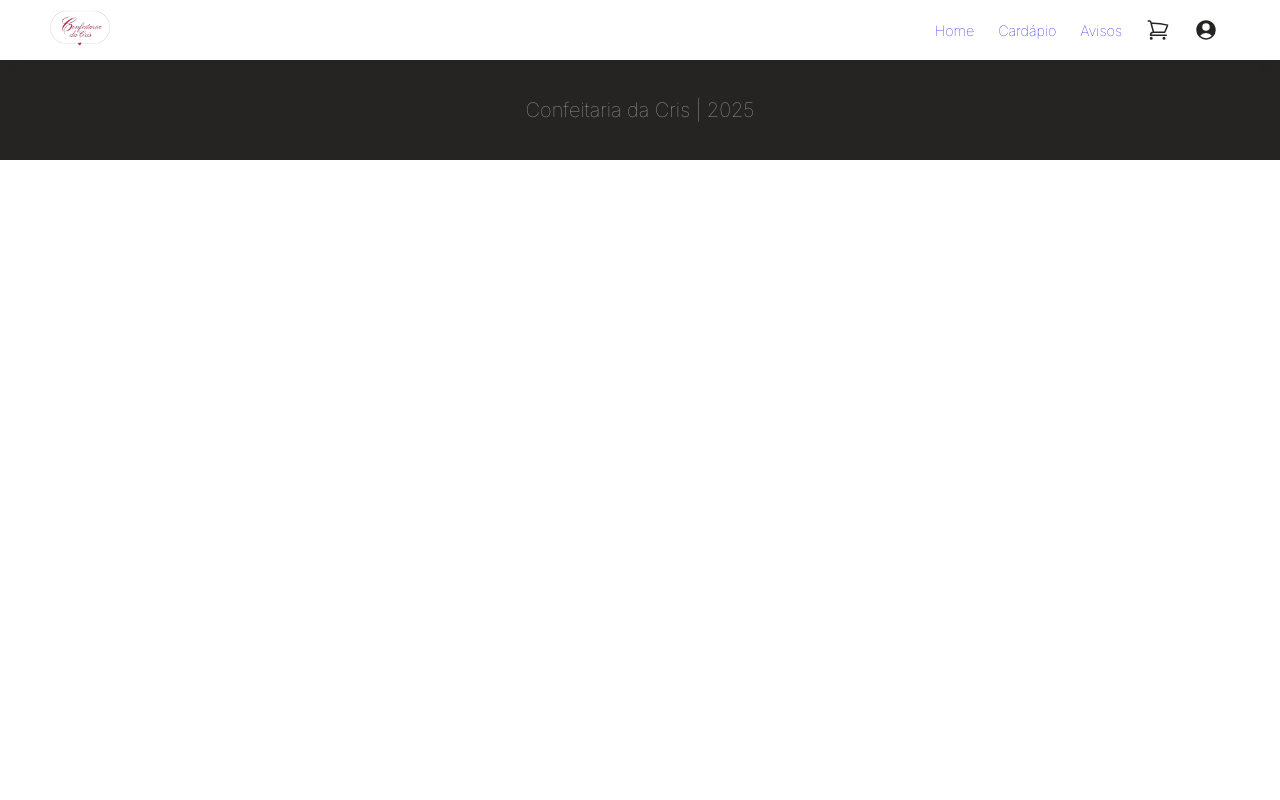
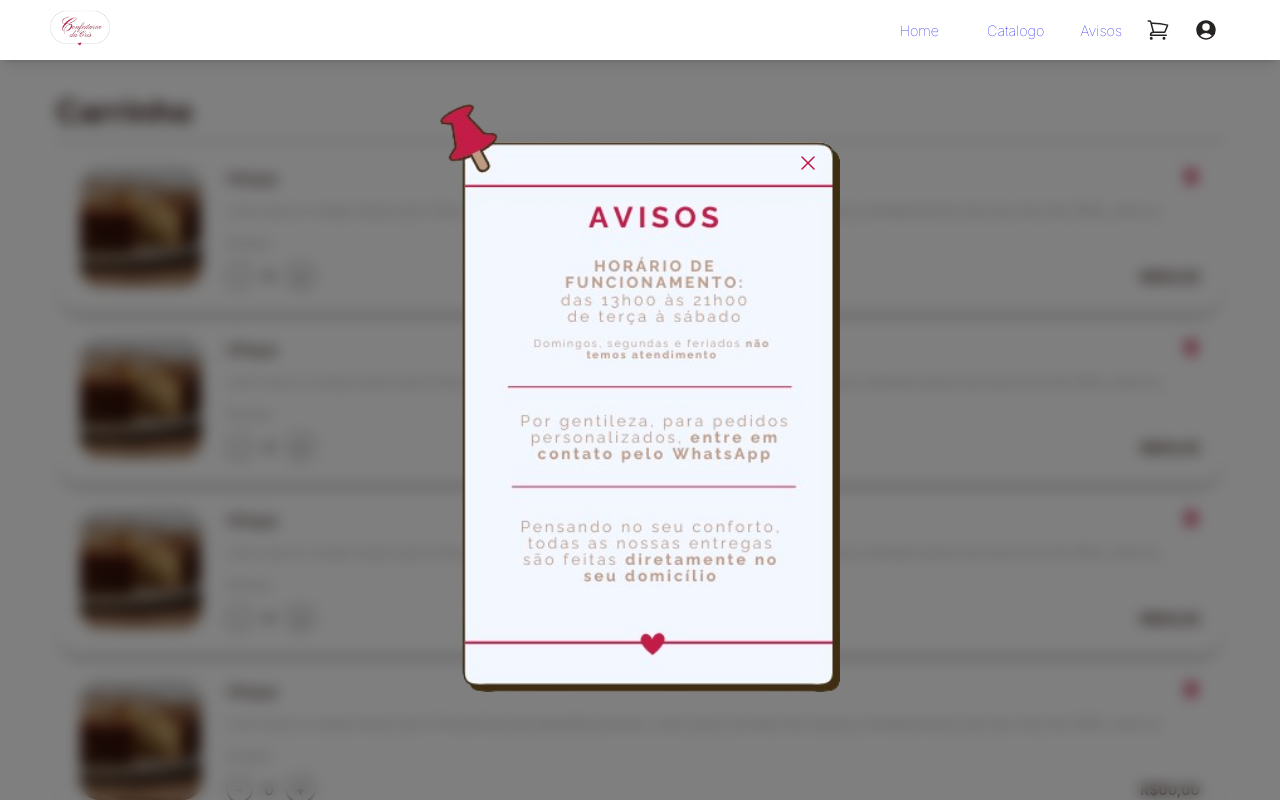
Before and after one commit to Menu-Digital-Doces/frontend, a Vue app: page /carrinho in a window 1280 px wide. Both pictures are taken after a click on the link "Avisos". Shown: the top 800 px of the page. Built offline with nearby package versions, Linux system fonts and the light colour scheme.

Commit message:
Roteamento implementado

```diff
--- a/package.json
+++ b/package.json
@@ -20,7 +20,7 @@
     "@heroicons/vue": "^2.2.0",
     "sass": "^1.93.2",
     "vue": "^3.5.22",
-    "vue-router": "^4.5.1"
+    "vue-router": "^4.6.3"
   },
   "devDependencies": {
     "@vitejs/plugin-vue": "^6.0.1",
--- a/src/App.vue
+++ b/src/App.vue
@@ -17,6 +17,7 @@ import Catalogo from './pages/catalogo/Catalogo.vue';
 
 
 
+
   var StateModalAvisos = ref(false);
 
   function toggleAvisos(){
@@ -28,7 +29,7 @@ import Catalogo from './pages/catalogo/Catalogo.vue';
 <template>
   <Nav></Nav>
 
-  <!-- <Home></Home> -->
+  <RouterView></RouterView>
 
   <!-- Modais -->
   <CentralDoUsuario v-if="StateModalAvisos"></CentralDoUsuario> <!-- Criar variavel própria depois -->
@@ -48,6 +49,7 @@ import Catalogo from './pages/catalogo/Catalogo.vue';
 
   <!-- <Catalogo></Catalogo> -->
 
+  <!-- <Login ></Login> -->
 
   <Footer></Footer>
 </template>
--- a/src/components/modals/Avisos.vue
+++ b/src/components/modals/Avisos.vue
@@ -2,17 +2,16 @@
 import { XMarkIcon } from '@heroicons/vue/24/solid';
 import FundoModal from './FundoModal.vue';
 
-
-
+var { toggleAvisos } = defineProps({toggleAvisos: Function})
 
 </script>
 
 <template>
     <div id="avisos">
-        <FundoModal></FundoModal>
+        <FundoModal @click="toggleAvisos()"></FundoModal>
         <div id="box">
             <img src="../../assets/avisos.png" alt="">
-            <span><XMarkIcon class="btn-close"/></span>
+            <span @click="toggleAvisos()"><XMarkIcon class="btn-close"/></span>
 
         </div>
     </div>
--- a/src/components/modals/CarrinhoModal.vue
+++ b/src/components/modals/CarrinhoModal.vue
@@ -2,16 +2,17 @@
 import Pedidos from '@/pages/pedidos/Pedidos.vue';
 import FundoModal from './FundoModal.vue';
 
+const { toggleCart } = defineProps({toggleCart: Function})
 
 </script>
 
 <template>
-    <FundoModal></FundoModal>
+    <FundoModal @click="toggleCart()"></FundoModal>
     <div id="container-modal-carrinho" class="box-modal">
         <Pedidos v-bind:prop-page-pedidos=true></Pedidos>
-        <a href="#" class="btn-close" id="btn-close-modal">X</a>
+        <a href="#" class="btn-close" id="btn-close-modal" @click.prevent="toggleCart()">X</a>
         <p>ou</p>
-        <a href="#" class="link" id="link-pagina-carrinho">Ir para a página do carrinho</a>
+        <a href="#" class="link" id="link-pagina-carrinho"><RouterLink to="carrinho"> ir para a página do carrinho</RouterLink></a>
     </div>
 </template>
 
--- a/src/components/modals/CentralDoUsuario.vue
+++ b/src/components/modals/CentralDoUsuario.vue
@@ -2,6 +2,8 @@
     import { XMarkIcon } from '@heroicons/vue/24/solid';
     import FundoModal from './FundoModal.vue';
     import AlertaConfirmacao from './AlertaConfirmacao.vue';
+
+    const { toggleUserCentral } = defineProps({toggleUserCentral: Function})
 
     // var propAlerta = "Sua conta foi criada com sucesso!"
     // var propAlerta2 = "Seu pedido foi pago! Ele começara a ser separado, te informaremos quando estiver pronto."
@@ -9,13 +11,13 @@
 </script>
 
 <template>
-    <FundoModal></FundoModal>
+    <FundoModal @click="toggleUserCentral()"></FundoModal>
   <div class="box-modal" id="modal-centralDoUsuario">
-    <span><XMarkIcon class="btn-close"/></span>
+    <span @click="toggleUserCentral()"><XMarkIcon class="btn-close"/></span>
     <img src="https://images.tcdn.com.br/img/img_prod/849569/berloque_robozinho_5417_1_20231121121518.jpg" alt="foto do robo"/>
     <p class="modal-login-saudacoes">Olá, usuário!</p>
     <hr />
-    <a href="#" class="link">Ver meus pedidos</a>
+    <a href="#" class="link"><RouterLink to="meus-pedidos">Ver meus pedidos</RouterLink></a>
     <a href="#" class="link">Rastrear pedido</a>
 
     <a href="#" class="btn">Sair</a>
--- a/src/components/modals/FundoModal.vue
+++ b/src/components/modals/FundoModal.vue
@@ -7,10 +7,11 @@
 <style lang="scss">
     .fundo-modal{
         width: 100%;
-        height: 100vh;
+        /* height: 100vh; */
+        height: calc(100vh - 60px);
         background-color: rgba(0, 0, 0, 0.5);
         backdrop-filter: blur(7px);
         position: fixed;
-        top: 0;
+        top: 60px;
     }
 </style>
--- a/src/components/modals/Login.vue
+++ b/src/components/modals/Login.vue
@@ -1,5 +1,7 @@
 <script setup>
     import FundoModal from './FundoModal.vue';
+
+
 
 </script>
 
--- a/src/components/nav/Nav.vue
+++ b/src/components/nav/Nav.vue
@@ -2,8 +2,17 @@
     import { UserCircleIcon } from '@heroicons/vue/24/solid'
     import { ShoppingCartIcon, Bars3Icon } from '@heroicons/vue/24/outline'
     import { ref, onMounted, onUnmounted, watchEffect } from 'vue'
+import Avisos from '../modals/Avisos.vue';
+import CarrinhoModal from '../modals/CarrinhoModal.vue';
+import CentralDoUsuario from '../modals/CentralDoUsuario.vue';
+
 
     var menuOn = ref(true);
+    var avisosOn = ref(false);
+    var cartOn = ref(false);
+    var userCentralOn = ref(false);
+
+    /* menu */
 
     function toggleMenu(){
         menuOn.value = !menuOn.value;
@@ -24,6 +33,23 @@
     })
 
 
+
+    /* avisos */
+
+    function toggleAvisos(){
+        avisosOn.value = !avisosOn.value
+    }
+
+    /* carrinho */
+    function toggleCart(){
+        cartOn.value = !cartOn.value
+    }
+
+    /* central do usuario */
+    function toggleUserCentral(){
+        userCentralOn.value = !userCentralOn.value
+    }
+
 </script>
 
 <template>
@@ -31,14 +57,19 @@
     <nav>
         <a href="#"><img src="@/assets/logo.png" alt="logo confeitaria da cris"/></a>
         <ul v-show="menuOn">
-            <li><a href='#'>Home</a></li>
-            <li><a href='#'>Cardápio</a></li>
-            <li><a href='#'>Avisos</a></li>
-            <li><a href="#"><ShoppingCartIcon class="icone"/></a></li>
-            <li><a href="#"><UserCircleIcon class="icone"/></a></li>
+            <li><a href='#'><RouterLink to="Home">Home</RouterLink></a></li>
+            <li><a href='#'><RouterLink to="Catalogo">Catalogo</RouterLink></a></li>
+            <li><a href='#' @click.prevent="toggleAvisos">Avisos</a></li>
+            <li><a href="#" @click.prevent="toggleCart"><ShoppingCartIcon class="icone"/></a></li>
+            <li><a href="#" @click.prevent="toggleUserCentral"><UserCircleIcon class="icone"/></a></li>
         </ul>
         <span id="menu-btn" @click="toggleMenu"><Bars3Icon class="icone"/></span>
     </nav>
+
+    <Avisos v-if="avisosOn" v-bind:toggle-avisos="toggleAvisos"></Avisos>
+    <CarrinhoModal v-if="cartOn" v-bind:toggle-cart="toggleCart"></CarrinhoModal>
+    <CentralDoUsuario v-if="userCentralOn" v-bind:toggle-user-central="toggleUserCentral"></CentralDoUsuario>
+
 </template>
 
 <style lang="scss">
--- /dev/null
+++ b/src/pages/carrinho/Carrinho.vue
@@ -0,0 +1,33 @@
+<script setup>
+import ItemPedido from '@/components/pedidos/ItemPedido.vue';
+
+
+</script>
+
+<template>
+  <div class="container" id="container-carrinho">
+    <h1>Carrinho</h1>
+    <hr>
+    <ItemPedido v-bind:prop-state-pedido=true></ItemPedido>
+    <ItemPedido v-bind:prop-state-pedido=true></ItemPedido>
+    <ItemPedido v-bind:prop-state-pedido=true></ItemPedido>
+    <ItemPedido v-bind:prop-state-pedido=true></ItemPedido>
+
+  </div>
+</template>
+
+<style lang="scss">
+    #container-carrinho{
+        @include flex(column, start, start);
+        width: 100%;
+        height: 100vh; /* rever */
+
+        h1 {
+          margin-bottom: 10px;
+          font-weight: bold;
+          color: $marrom-escuro;
+          font-size: clamp(1rem, 6vw, 2rem);
+        }
+
+    }
+</style>
--- a/src/router/index.js
+++ b/src/router/index.js
@@ -1,8 +1,20 @@
+import Carrinho from '@/pages/carrinho/Carrinho.vue'
+import Catalogo from '@/pages/catalogo/Catalogo.vue'
+import FinalizarCompra from '@/pages/finalizarCompra/FinalizarCompra.vue'
+import Home from '@/pages/home/Home.vue'
+import Pedidos from '@/pages/pedidos/Pedidos.vue'
 import { createRouter, createWebHistory } from 'vue-router'
 
 const router = createRouter({
   history: createWebHistory(import.meta.env.BASE_URL),
-  routes: [],
+  routes: [
+    {path: '/', component: Home},
+    {path: '/catalogo', component: Catalogo},
+    {path: '/finalizar-pedido', component: FinalizarCompra},
+    {path: '/meus-pedidos', component: Pedidos},
+    {path: '/carrinho', component: Carrinho},
+    {path: '/:pathMatch(.*)*', component: Home} /* Endereço não encontrado */
+  ],
 })
 
 export default router
```
Also changed, not shown: src/main.js (+5 -3 lines), 1 other file (tests, documents, lock files or other folders).
